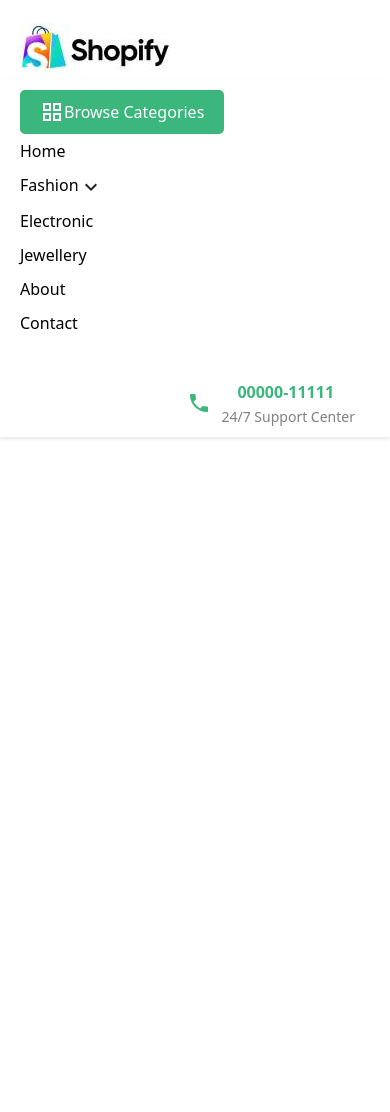
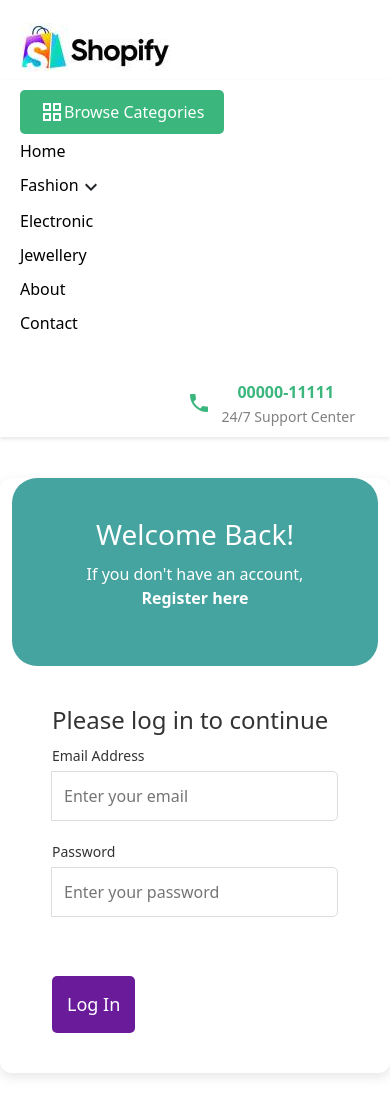
Before and after one commit to Krishmakumari/React-Ecommerce-Website, a React (Create React App) app in the folder ecommerce/: page /login in a window 390 px wide. Shown: the top 1112 px of the page. Before the commit the page ends 844 px from the top, so only its background shows below. Built offline with nearby package versions, Linux system fonts and the light colour scheme.

Commit message:
"Added Login and Register pages to App.js and updated Header.js to link to Login page"

```diff
--- a/ecommerce/src/App.js
+++ b/ecommerce/src/App.js
@@ -5,6 +5,7 @@ import { BrowserRouter as Router, Routes, Route } from 'react-router-dom';
 import Header from './components/header/header';
 import Home from './pages/home/home';
 import About from './pages/about/about';
+import Login from './pages/login/login';
 import Men from './pages/men/men';
 import Women from './pages/women/women';
 import Cart from './pages/cart/cart';
@@ -13,6 +14,7 @@ import Checkout from './pages/checkout/checkout';
 import Contact from './pages/contact/contact';
 import Electronic from './pages/electronics/electronic';
 import Jewelery from './pages/jewelery/jewelery';
+import Register from './pages/login/register';
 import ProductDetail from './pages/productdetail/productdetail'; // Import the ProductDetail page
 
 function App() {
@@ -23,6 +25,8 @@ function App() {
         <Routes>
           <Route path="/" element={<Home />} />
           <Route path="/about" element={<About />} />
+          <Route path="/login" element={<Login />} />
+          <Route path="/register" element={<Register />} />
           <Route path="/men" element={<Men />} />
           <Route path="/women" element={<Women />} />
           <Route path="/cart" element={<Cart />} />
--- a/ecommerce/src/components/header/header.js
+++ b/ecommerce/src/components/header/header.js
@@ -8,7 +8,7 @@ import Cart from '@mui/icons-material/ShoppingCartOutlined';
 import DownArrow from '@mui/icons-material/KeyboardArrowDown';
 import LocationIcon from '@mui/icons-material/LocationOn';
 import Nav from './nav/nav';
-import { Link } from 'react-router-dom';
+import { Link } from 'react-router-dom'; // Import Link from react-router-dom
 import { useCart } from '../../pages/cart/cartcontext'; // Ensure the correct import path
 
 function Header() {
@@ -109,7 +109,9 @@ function Header() {
 
                   {/* Sign In Button */}
                   <div className='signin'>
-                    <button className='btn btn-primary'>Sign In</button>
+                    <Link to="/login">
+                      <button className='btn btn-primary'>Sign In</button>
+                    </Link>
                   </div>
                 </div>
               </div>
--- /dev/null
+++ b/ecommerce/src/pages/login/login.js
@@ -0,0 +1,80 @@
+// LoginPage.js
+import React, { useState } from 'react';
+import './sign.css';
+import { Link } from 'react-router-dom';
+
+const LoginPage = () => {
+  const [email, setEmail] = useState('');
+  const [password, setPassword] = useState('');
+  const [error, setError] = useState('');
+
+  const handleSubmit = (e) => {
+    e.preventDefault();
+
+    // Simple form validation
+    if (!email || !password) {
+      setError('Please fill in all fields');
+      return;
+    }
+
+    // Clear any previous error message
+    setError('');
+    // Handle login logic here
+    alert('Logged in successfully');
+  };
+
+  return (
+    <div className="login-page">
+      <div className="container">
+        <div className="left-section">
+          <h2>Welcome Back!</h2>
+          <p>If you don't have an account, <Link to="/register">Register here</Link></p>
+        </div>
+
+        <div className="right-section">
+          <h2>Please log in to continue</h2>
+
+          {error && <div className="error-message">{error}</div>}
+
+          <form onSubmit={handleSubmit}>
+            <div className="input-group">
+              <label htmlFor="email">Email Address</label>
+              <input
+                type="email"
+                id="email"
+                value={email}
+                onChange={(e) => setEmail(e.target.value)}
+                placeholder="Enter your email"
+                className="input-field"
+                required
+              />
+            </div>
+
+            <div className="input-group">
+              <label htmlFor="password">Password</label>
+              <input
+                type="password"
+                id="password"
+                value={password}
+                onChange={(e) => setPassword(e.target.value)}
+                placeholder="Enter your password"
+                className="input-field"
+                required
+              />
+            </div>
+
+            <div className="forgot-password">
+              <a href="/forgot-password">Forgot Password?</a>
+            </div>
+
+            <div className="login-button-wrapper">
+              <button type="submit" className="login-button">Log In</button>
+            </div>
+          </form>
+        </div>
+      </div>
+    </div>
+  );
+};
+
+export default LoginPage;
--- /dev/null
+++ b/ecommerce/src/pages/login/register.js
@@ -0,0 +1,74 @@
+// RegisterPage.js
+import React, { useState } from 'react';
+import './sign.css';
+import { Link } from 'react-router-dom';
+
+const RegisterPage = () => {
+  const [email, setEmail] = useState('');
+  const [password, setPassword] = useState('');
+  const [error, setError] = useState('');
+
+  const handleSubmit = (e) => {
+    e.preventDefault();
+
+    if (!email || !password) {
+      setError('Please fill in all fields');
+      return;
+    }
+
+    setError('');
+    // Handle registration logic here
+    alert('Registered successfully');
+  };
+
+  return (
+    <div className="register-page">
+      <div className="container">
+        <div className="left-section">
+          <h2>New User?</h2>
+          <p>Join our community now! <Link to="/login">Log in here</Link></p>
+        </div>
+
+        <div className="right-section">
+          <h2>Create a New Account</h2>
+
+          {error && <div className="error-message">{error}</div>}
+
+          <form onSubmit={handleSubmit}>
+            <div className="input-group">
+              <label htmlFor="email">Email Address</label>
+              <input
+                type="email"
+                id="email"
+                value={email}
+                onChange={(e) => setEmail(e.target.value)}
+                placeholder="Enter your email"
+                className="input-field"
+                required
+              />
+            </div>
+
+            <div className="input-group">
+              <label htmlFor="password">Password</label>
+              <input
+                type="password"
+                id="password"
+                value={password}
+                onChange={(e) => setPassword(e.target.value)}
+                placeholder="Enter your password"
+                className="input-field"
+                required
+              />
+            </div>
+
+            <div className="register-button-wrapper">
+              <button type="submit" className="register-button">Register</button>
+            </div>
+          </form>
+        </div>
+      </div>
+    </div>
+  );
+};
+
+export default RegisterPage;
--- /dev/null
+++ b/ecommerce/src/pages/login/sign.css
@@ -0,0 +1,177 @@
+/* Login and Register Container */
+.login-page, .register-page {
+    display: flex;
+    height: 80vh;
+    align-items: center;
+    border-radius: 25px;
+  }
+
+  .container {
+    width: 900px;
+    height: 500px;
+    display: flex;
+    box-shadow: 0 4px 12px rgba(0, 0, 0, 0.1);
+    border-radius: 12px;
+    overflow: hidden;
+    margin-top: 2px;
+  }
+
+  .left-section {
+    width: 50%;
+    background-color: #45a3a0; /* Aqua Color */
+    padding: 40px;
+    color: white;
+    border-radius: 25px;
+    display: flex;
+    flex-direction: column;
+    justify-content: center;
+    text-align: center;
+  }
+
+  .left-section h2 {
+    font-size: 28px;
+    margin-bottom: 10px;
+  }
+
+  .left-section p {
+    font-size: 16px;
+  }
+
+  .right-section {
+    width: 50%;
+    padding: 40px;
+    background-color: white;
+    display: flex;
+    flex-direction: column;
+    justify-content: center;
+    border-radius: 25px;
+  }
+
+  .right-section h2 {
+    font-size: 24px;
+    margin-bottom: 10px;
+    color: #333;
+  }
+
+  .right-section p {
+    font-size: 14px;
+    margin-bottom: 20px;
+    color: #666;
+  }
+
+  .error-message {
+    color: red;
+    font-size: 14px;
+    margin-bottom: 10px;
+  }
+
+  .input-group {
+    margin-bottom: 20px;
+    display: flex;
+    flex-direction: column;
+  }
+
+  .input-group label {
+    font-size: 14px;
+    margin-bottom: 5px;
+    color: #333;
+  }
+
+  .input-field {
+    padding: 12px;
+    font-size: 14px;
+    border-radius: 5px;
+    border: 1px solid #ddd;
+  }
+
+  .login-button, .register-button {
+    padding: 12px;
+    font-size: 16px;
+    border: none;
+    border-radius: 5px;
+    background-color: #6a1b9a;
+    color: white;
+    cursor: pointer;
+  }
+
+  .login-button:hover, .register-button:hover {
+    background-color: #5a1380;
+  }
+
+  /* Button container */
+  .button-container {
+    border: 2px solid white;
+    padding: 10px;
+    border-radius: 8px;
+    display: inline-block;
+    margin-top: 20px;
+  }
+
+  .signup-link p {
+    font-size: 14px;
+    color: #6a1b9a;
+    text-align: center;
+  }
+
+  .signup-link p a {
+    color: #6a1b9a;
+    text-decoration: none;
+  }
+
+  .signup-link p a:hover {
+    text-decoration: underline;
+  }
+
+  .forgot-password {
+    text-align: right;
+    margin-bottom: 15px;
+  }
+
+  .forgot-password a {
+    color: #6a1b9a;
+    font-size: 14px;
+    text-decoration: none;
+  }
+
+  .forgot-password a:hover {
+    text-decoration: underline;
+  }
+
+  /* Button Wrappers */
+  .login-button-wrapper {
+    display: flex;
+    justify-content: flex-start;
+  }
+
+  .register-button-wrapper {
+    display: flex;
+    justify-content: flex-end;
+  }
+
+  .left-section a, .right-section a {
+    color: #ffffff;
+    font-weight: bold;
+    text-decoration: none;
+  }
+
+  /* Responsive Styling */
+  @media (max-width: 768px) {
+    .container {
+      flex-direction: column;
+      width: 100%;
+      height: auto;
+    }
+
+    .left-section, .right-section {
+      width: 100%;
+    }
+
+    .input-field {
+      font-size: 16px;
+    }
+
+    .login-button, .register-button {
+      font-size: 18px;
+      padding: 15px;
+    }
+  }
```
